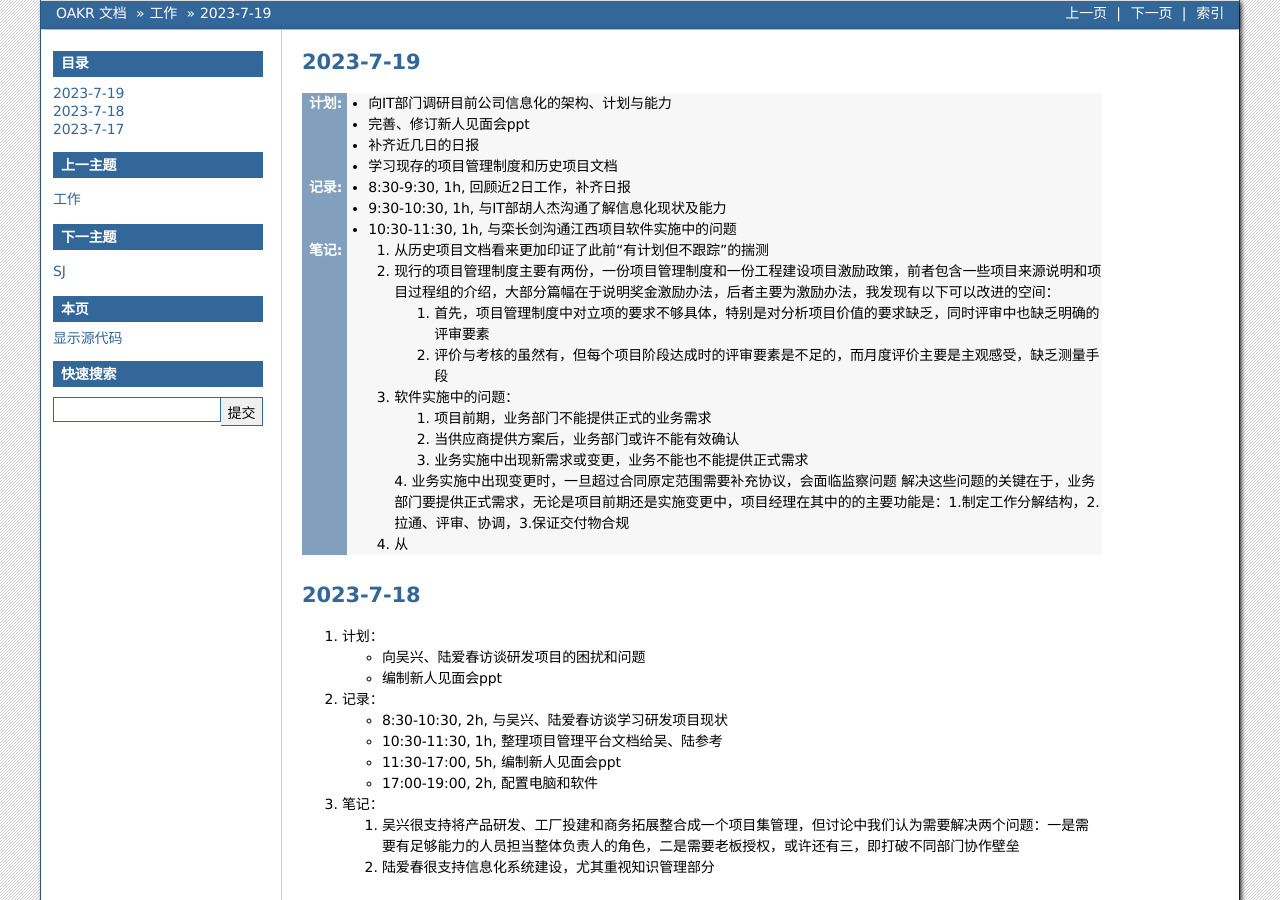
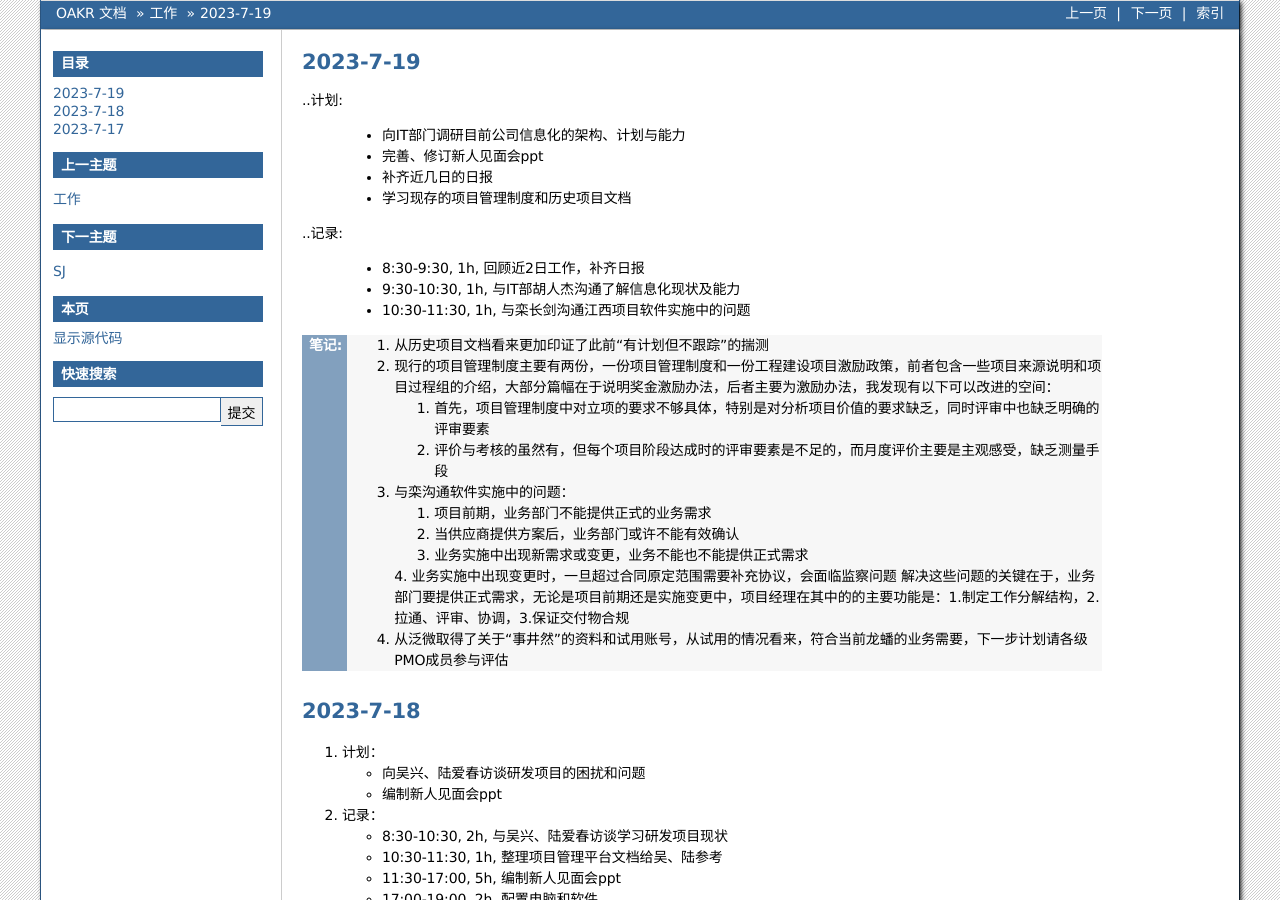
Before and after one commit to cruiurc/cruiurc.github.io, a Sphinx documentation site: the page built from source/work/lp/lp.rst, in a window 1280 px wide and 900 px high. Built offline with Sphinx 7.4.7, drawn with Linux system fonts in a browser that asks for light colours.

Commit message:
work0719

```diff
--- a/source/work/lp/lp.rst
+++ b/source/work/lp/lp.rst
@@ -1,13 +1,13 @@
 2023-7-19
 ---------
-:计划:
+..计划:
 
    - 向IT部门调研目前公司信息化的架构、计划与能力
    - 完善、修订新人见面会ppt
    - 补齐近几日的日报
    - 学习现存的项目管理制度和历史项目文档
 
-:记录:
+..记录:
 
    - 8:30-9:30, 1h, 回顾近2日工作，补齐日报
    - 9:30-10:30, 1h, 与IT部胡人杰沟通了解信息化现状及能力
@@ -21,7 +21,7 @@
       1. 首先，项目管理制度中对立项的要求不够具体，特别是对分析项目价值的要求缺乏，同时评审中也缺乏明确的评审要素
       2. 评价与考核的虽然有，但每个项目阶段达成时的评审要素是不足的，而月度评价主要是主观感受，缺乏测量手段
 
-   3. 软件实施中的问题：
+   3. 与栾沟通软件实施中的问题：
 
       1. 项目前期，业务部门不能提供正式的业务需求
       2. 当供应商提供方案后，业务部门或许不能有效确认
@@ -29,7 +29,7 @@
       4. 业务实施中出现变更时，一旦超过合同原定范围需要补充协议，会面临监察问题
       解决这些问题的关键在于，业务部门要提供正式需求，无论是项目前期还是实施变更中，项目经理在其中的的主要功能是：1.制定工作分解结构，2.拉通、评审、协调，3.保证交付物合规
 
-   4. 从
+   4. 从泛微取得了关于“事井然”的资料和试用账号，从试用的情况看来，符合当前龙蟠的业务需要，下一步计划请各级PMO成员参与评估
 
 2023-7-18
 ---------
```
